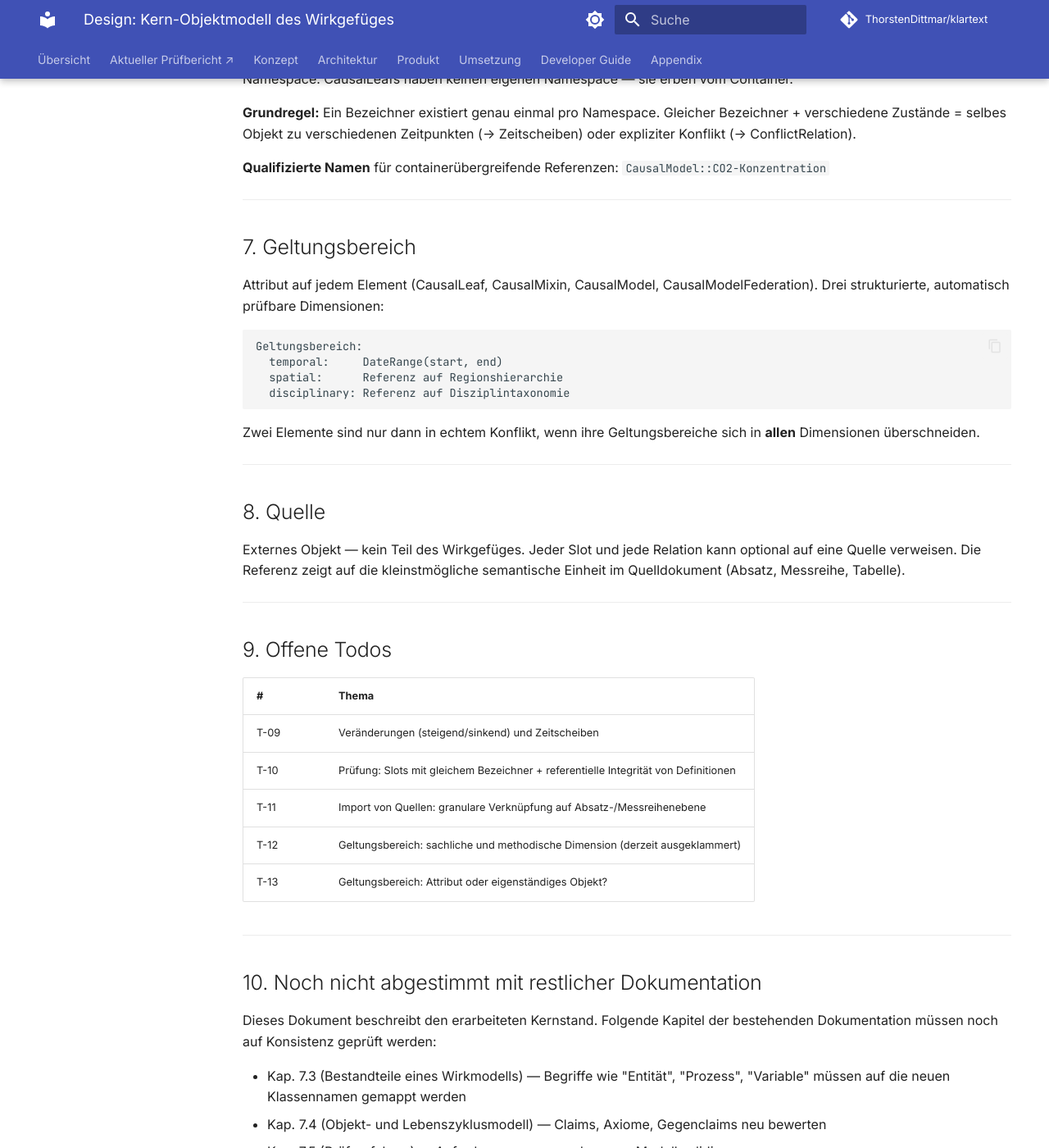
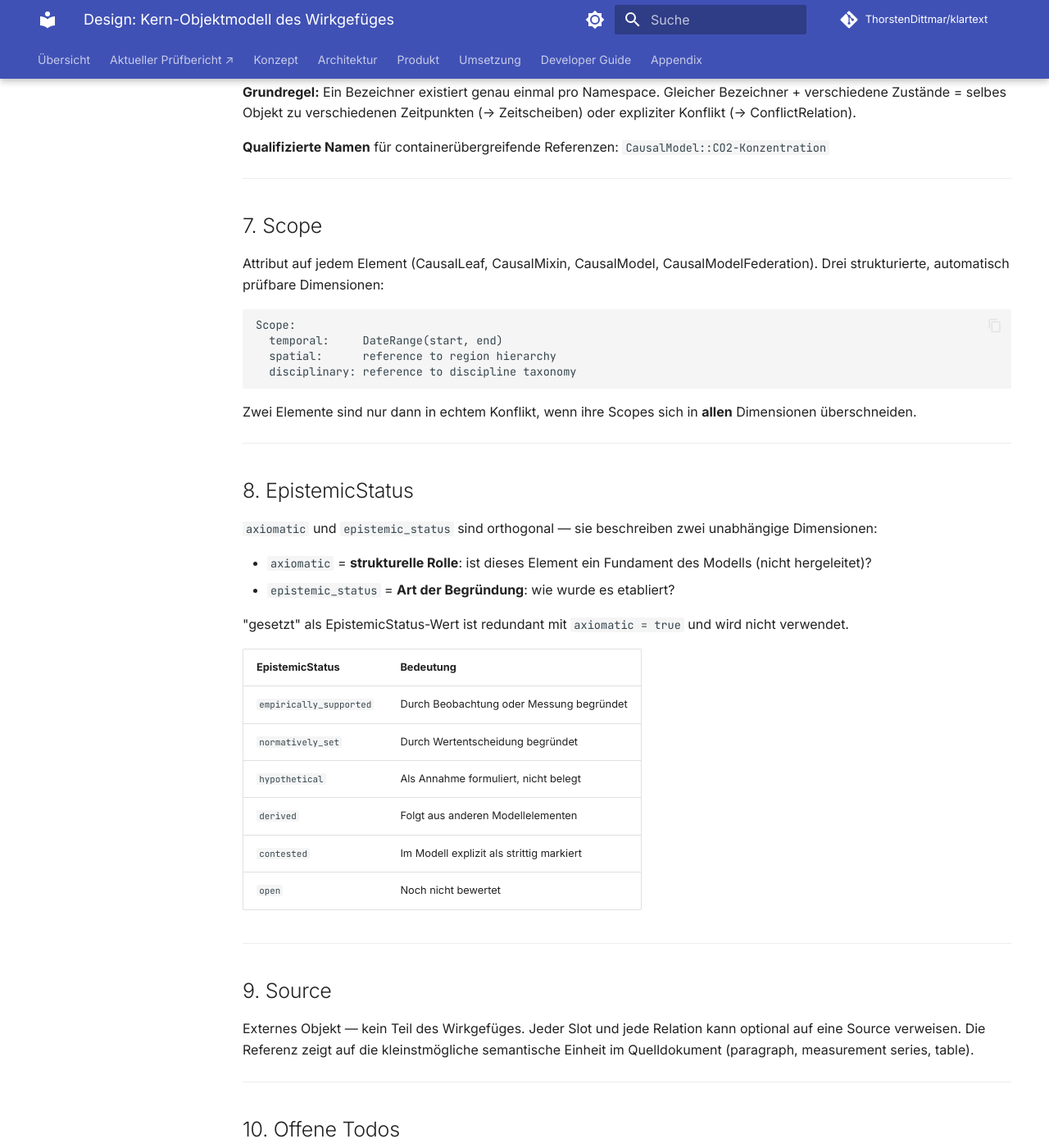
Before and after one commit to ThorstenDittmar/klartext, an MkDocs documentation site: the page built from docs/superpowers/specs/2026-06-01-causal-core-object-model-design.md, in a window 1280 px wide and 1400 px high, scrolled down 5449 px. Shown: the whole window at 82% size. Built offline with MkDocs 1.6.1 and Material for MkDocs 9.7.7, drawn with Linux system fonts in a browser that asks for light colours; comment, search, counter and statistics services are not loaded; some of the changed text lies outside the part shown.

Commit message:
docs: Alle deutschen Bezeichner auf Englisch umstellen
axiomatisch→axiomatic, Geltungsbereich→Scope, Quelle→Source, EpistemicStatus-
Werte auf Englisch; EpistemicStatus-Tabelle ergänzt und 'gesetzt' entfernt
(redundant mit axiomatic=true).

Co-Authored-By: Claude Sonnet 4.6 <noreply@anthropic.com>

````diff
--- a/docs/superpowers/specs/2026-06-01-causal-core-object-model-design.md
+++ b/docs/superpowers/specs/2026-06-01-causal-core-object-model-design.md
@@ -79,12 +79,12 @@ Die gemeinsame Basisklasse aller Modellelemente. Definiert das Protokoll, das al
 - `is_complete() → bool` — gibt an, ob das Element für sich allein prüfbar und vollständig ist
 
 **Gemeinsame Attribute aller Subklassen:**
-- `scope: Geltungsbereich` — Gültigkeitsbedingungen (temporal, räumlich, disziplinär)
-- `axiomatisch: bool` — markiert das Element als innerhalb dieses Modells nicht weiter herzuleitend
-- `epistemic_status: EpistemicStatus` — epistemischer Status (gesetzt, abgeleitet, hypothetisch, empirisch gestützt, umstritten, offen, ...)
+- `scope: Scope` — Gültigkeitsbedingungen (temporal, räumlich, disziplinär)
+- `axiomatic: bool` — markiert das Element als innerhalb dieses Modells nicht weiter herzuleitend
+- `epistemic_status: EpistemicStatus` — epistemischer Status (siehe unten)
 
-**Verhaltensregel für `axiomatisch`:**
-Die Markierung bedeutet nicht, dass das Element wahr oder unveränderlich ist. Sie bedeutet, dass das Modell dieses Element an dieser Stelle nicht weiter intern herleitet. Änderungen an axiomatisch markierten Elementen sind prüfpflichtig — alle abhängigen Elemente müssen neu bewertet werden.
+**Verhaltensregel für `axiomatic`:**
+Die Markierung bedeutet nicht, dass das Element wahr oder unveränderlich ist. Sie bedeutet, dass das Modell dieses Element an dieser Stelle nicht weiter intern herleitet. Änderungen an axiomatic markierten Elementen sind prüfpflichtig — alle abhängigen Elemente müssen neu bewertet werden.
 
 ### CausalLeaf (abstrakt)
 Atomares Element ohne eigene Kinder. Antwortet auf `get_namespace()` mit `∅` und auf `is_complete()` mit `false` — ein einzelnes Blatt ist für sich kein vollständiges Modell.
@@ -99,7 +99,7 @@ Inspiriert durch das Variablenkonzept im Compilerbau: ein Bezeichner, der mit ei
 **Zusätzliche Attribute** (über CausalComponent hinaus):
 - `identifier: str` — eindeutiger Bezeichner im Namespace
 - `slot_type: SlotType` — Typ (physikalische Größe, soziale Größe, etc.)
-- `source: Quelle | None`
+- `source: Source | None`
 
 ### Zustand
 Ein konkreter Wert eines Slots. Eigenständiges Objekt, aber **kein CausalComponent** — er existiert immer relativ zu einem Slot und ist kein eigenständiger Modellbaustein, der im Composite-Baum platziert wird.
@@ -110,8 +110,8 @@ Da ein Zustand jedoch selbst epistemisch bewertet und als axiomatisch markiert w
 - `value: str | float | int` — qualitativer oder quantitativer Wert
 - `slot: Slot` — Referenz auf den zugehörigen Slot
 - `epistemic_status: EpistemicStatus`
-- `axiomatisch: bool`
-- `source: Quelle | None`
+- `axiomatic: bool`
+- `source: Source | None`
 
 ### Entity
 Subtyp von `Slot`. Repräsentiert einen Akteur (Organisation, Gruppe, Institution). Kernmerkmal: Agency — die Fähigkeit zu handeln, zu entscheiden, zu beeinflussen.
@@ -124,7 +124,7 @@ Eine gerichtete Beziehung zwischen zwei (Slot + Zustand)-Paaren.
 **Zusätzliche Attribute** (über CausalComponent hinaus):
 - `source_condition: (Slot, Zustand)` — Quellbedingung
 - `target_effect: (Slot, Zustand)` — Zieleffekt
-- `source: Quelle | None`
+- `source: Source | None`
 
 ### CausalRelation
 Spezialisiert `Relation`. Beschreibt einen gerichteten Wirkzusammenhang.
@@ -163,7 +163,7 @@ Eine vollständige, versionierte, prüfbare Instanz eines Wirkmodells. Enthält
 
 **Enthält (contains):** `CausalLeaf`
 **Bindet ein (applies):** `CausalMixin`
-**Eigenschaft:** `wirkraum: Wirkraum`
+**Eigenschaft:** `causal_scope: CausalScope`
 **Eigener Namespace:** ja
 
 ### CausalModelFederation
@@ -198,40 +198,60 @@ Hierarchisch, typisiert. Jeder Container (CausalMixin, CausalModel, CausalModelF
 
 ---
 
-## 7. Geltungsbereich
+## 7. Scope
 
 Attribut auf jedem Element (CausalLeaf, CausalMixin, CausalModel, CausalModelFederation). Drei strukturierte, automatisch prüfbare Dimensionen:
 
 ```
-Geltungsbereich:
+Scope:
   temporal:     DateRange(start, end)
-  spatial:      Referenz auf Regionshierarchie
-  disciplinary: Referenz auf Disziplintaxonomie
+  spatial:      reference to region hierarchy
+  disciplinary: reference to discipline taxonomy
 ```
 
-Zwei Elemente sind nur dann in echtem Konflikt, wenn ihre Geltungsbereiche sich in **allen** Dimensionen überschneiden.
+Zwei Elemente sind nur dann in echtem Konflikt, wenn ihre Scopes sich in **allen** Dimensionen überschneiden.
 
 ---
 
-## 8. Quelle
+## 8. EpistemicStatus
 
-Externes Objekt — kein Teil des Wirkgefüges. Jeder Slot und jede Relation kann optional auf eine Quelle verweisen. Die Referenz zeigt auf die kleinstmögliche semantische Einheit im Quelldokument (Absatz, Messreihe, Tabelle).
+`axiomatic` und `epistemic_status` sind orthogonal — sie beschreiben zwei unabhängige Dimensionen:
+
+- `axiomatic` = **strukturelle Rolle**: ist dieses Element ein Fundament des Modells (nicht hergeleitet)?
+- `epistemic_status` = **Art der Begründung**: wie wurde es etabliert?
+
+"gesetzt" als EpistemicStatus-Wert ist redundant mit `axiomatic = true` und wird nicht verwendet.
+
+| EpistemicStatus | Bedeutung |
+|---|---|
+| `empirically_supported` | Durch Beobachtung oder Messung begründet |
+| `normatively_set` | Durch Wertentscheidung begründet |
+| `hypothetical` | Als Annahme formuliert, nicht belegt |
+| `derived` | Folgt aus anderen Modellelementen |
+| `contested` | Im Modell explizit als strittig markiert |
+| `open` | Noch nicht bewertet |
 
 ---
 
-## 9. Offene Todos
+## 9. Source
+
+Externes Objekt — kein Teil des Wirkgefüges. Jeder Slot und jede Relation kann optional auf eine Source verweisen. Die Referenz zeigt auf die kleinstmögliche semantische Einheit im Quelldokument (paragraph, measurement series, table).
+
+---
+
+## 10. Offene Todos
 
 | # | Thema |
 |---|---|
 | T-09 | Veränderungen (steigend/sinkend) und Zeitscheiben |
 | T-10 | Prüfung: Slots mit gleichem Bezeichner + referentielle Integrität von Definitionen |
 | T-11 | Import von Quellen: granulare Verknüpfung auf Absatz-/Messreihenebene |
-| T-12 | Geltungsbereich: sachliche und methodische Dimension (derzeit ausgeklammert) |
-| T-13 | Geltungsbereich: Attribut oder eigenständiges Objekt? |
+| T-12 | Scope: sachliche und methodische Dimension (derzeit ausgeklammert) |
+| T-13 | Scope: attribute or standalone object? |
 
 ---
 
-## 10. Noch nicht abgestimmt mit restlicher Dokumentation
+## 11. Noch nicht abgestimmt mit restlicher Dokumentation
 
 Dieses Dokument beschreibt den erarbeiteten Kernstand. Folgende Kapitel der bestehenden Dokumentation müssen noch auf Konsistenz geprüft werden:
 
````
